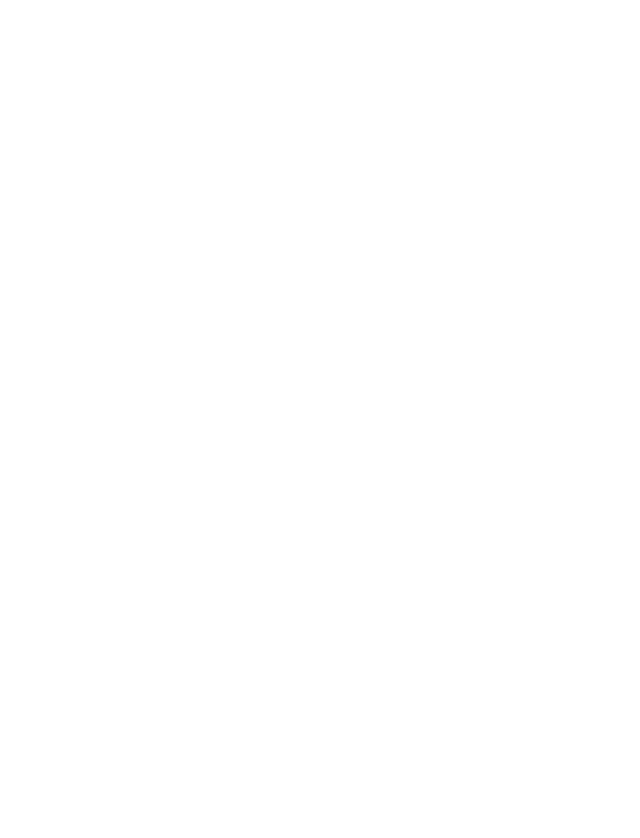
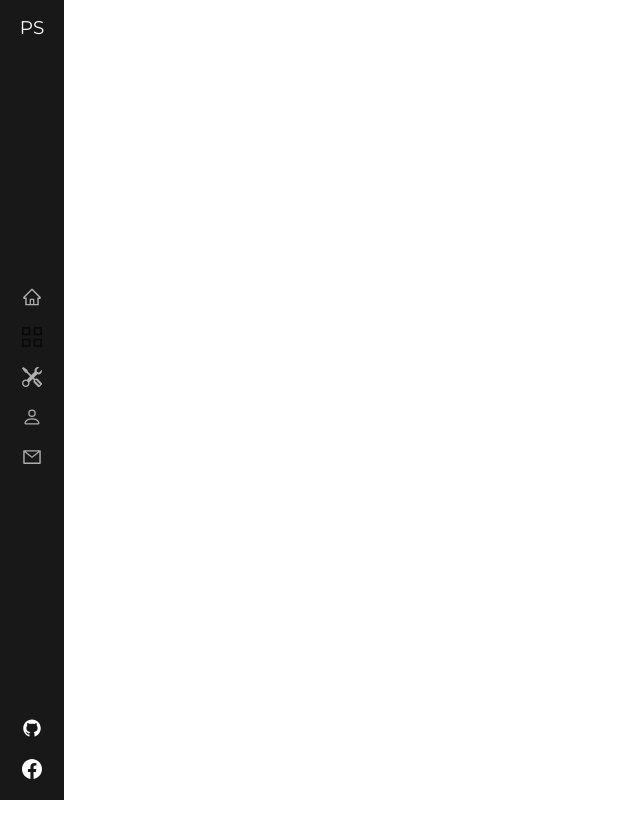
Before and after one commit to Prajwol-Shrestha/Portfolio, a React (Create React App) app: page / in a window 1280 px wide. Shown: the top 838 px of the page, without its empty margins (0-640 px from the left). After the commit the page ends 800 px from the top, so only its background shows below. Built offline with nearby package versions, Linux system fonts and the light colour scheme.

Commit message:
navbar done

```diff
--- a/src/components/Navbar/Navbar.jsx
+++ b/src/components/Navbar/Navbar.jsx
@@ -28,7 +28,20 @@ export default function Navbar() {
                 {/* <span className={`${!toggleNav ? 'hide': null}`}> <i className="fas fa-times" onClick={() => setToggleNav(false)}/> </span> */}
         </ul>
       </nav>
-      <nav className="navbar-lg"> </nav>
+      <nav className="navbar-lg">
+        <span className="logo"> PS </span>
+        <ul className="links">
+                <Link to='/'  className='nav-link' > <li> <AiOutlineHome size={20}/> </li></Link>
+                <Link to='/projects' className='nav-link' > <li> <GrProjects size={20}/> </li> </Link>
+                <Link to='/skills' className='nav-link' > <li> <BsTools size={20}/> </li> </Link>
+                <Link to='/about' className='nav-link' > <li> <BsPerson size={20}/> </li>  </Link>
+                <Link to='/contact' className='nav-link' > <li> <AiOutlineMail size={20}/>  </li></Link>
+        </ul>
+        <div className="social-links">
+            <span> < AiFillGithub size={20}/> </span>
+            <span>  <BsFacebook size={20}/> </span>
+        </div>
+      </nav>
     </>
   );
 }
--- a/src/components/Navbar/_navbar.scss
+++ b/src/components/Navbar/_navbar.scss
@@ -1,3 +1,7 @@
+.navbar-lg{
+  display: none;
+}
+
 .navbar{
   // padding: 1em 0;
   position: fixed;
@@ -52,4 +56,38 @@
   .navbar{
     display: none;
   }
+  .navbar-lg{
+    padding: 1em 0;
+    background-color: $clr-black;
+    width: 5vw;
+    min-height: 100vh;
+    color: $clr-white;
+    @include flex;
+    flex-direction: column;
+    justify-content: space-between;
+
+
+
+    .social-links, .links{
+      @include flex;
+      flex-direction: column;
+      gap: 1em;
+    }
+    .links{
+      .nav-link{
+        color: $clr-white;
+        opacity: 0.65;
+      }
+    }
+    .social-links{
+      span{
+        cursor: pointer;
+      }
+    }
+
+    .nav-link:hover,
+    .nav-link:focus{
+      opacity: 1;
+    }
+  }
 }
--- a/src/styles/_global.scss
+++ b/src/styles/_global.scss
@@ -6,9 +6,6 @@
     padding: 0;
 }
 
-body{
-    height: 200vh;
-}
 
 img{
     max-width: 100%;
--- a/src/styles/index.css
+++ b/src/styles/index.css
@@ -5,10 +5,6 @@
   box-sizing: border-box;
   margin: 0;
   padding: 0;
-}
-
-body {
-  height: 200vh;
 }
 
 img {
@@ -84,6 +80,10 @@ span {
     font-size: 2.65rem;
   }
 }
+.navbar-lg {
+  display: none;
+}
+
 .navbar {
   position: fixed;
   width: 100%;
@@ -135,4 +135,32 @@ span {
   .navbar {
     display: none;
   }
+  .navbar-lg {
+    padding: 1em 0;
+    background-color: #181818;
+    width: 5vw;
+    min-height: 100vh;
+    color: #fff;
+    display: flex;
+    align-items: center;
+    flex-direction: column;
+    justify-content: space-between;
+  }
+  .navbar-lg .social-links, .navbar-lg .links {
+    display: flex;
+    align-items: center;
+    flex-direction: column;
+    gap: 1em;
+  }
+  .navbar-lg .links .nav-link {
+    color: #fff;
+    opacity: 0.65;
+  }
+  .navbar-lg .social-links span {
+    cursor: pointer;
+  }
+  .navbar-lg .nav-link:hover,
+.navbar-lg .nav-link:focus {
+    opacity: 1;
+  }
 }/*# sourceMappingURL=index.css.map */
```
Also changed, not shown: 1 other file (tests, documents, lock files or other folders).
